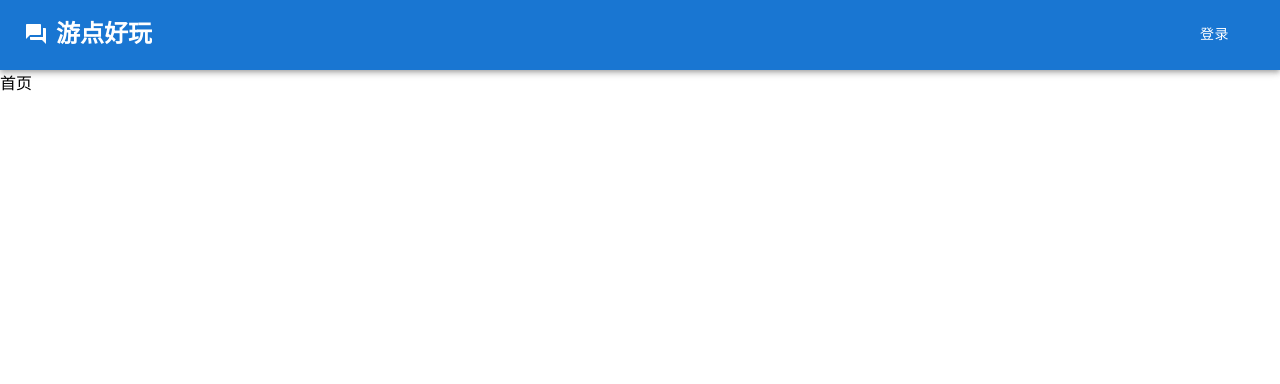
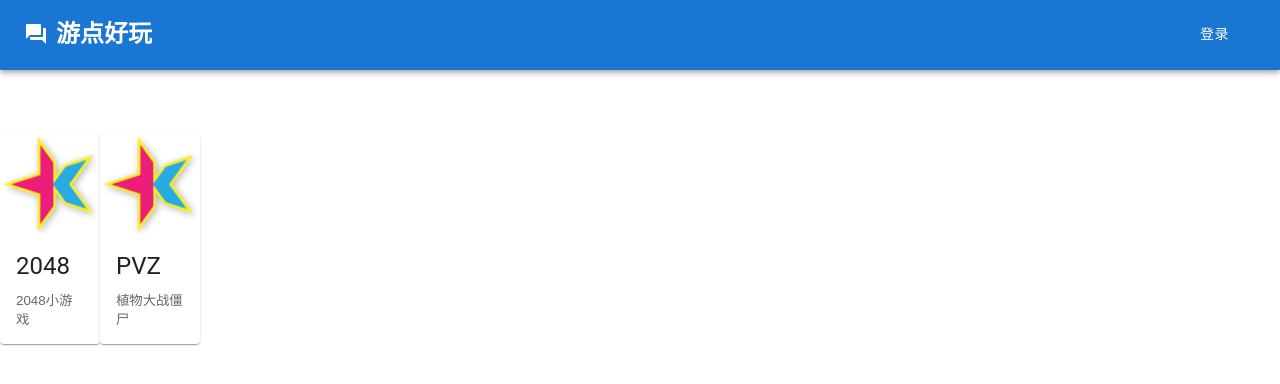
Before and after one commit to lyx12366/ReallyFun-browser, a React (Create React App) app: page / in a window 1280 px wide. Shown: the top 384 px of the page. Built offline with nearby package versions, Linux system fonts and the light colour scheme.

Commit message:
🎴增加卡片组件

```diff
--- a/package.json
+++ b/package.json
@@ -7,13 +7,11 @@
     "@emotion/styled": "^11.9.3",
     "@mui/icons-material": "^5.8.4",
     "@mui/material": "^5.8.6",
-    "@mui/styled-engine-sc": "^5.8.0",
     "axios": "^0.27.2",
     "react": "^18.2.0",
     "react-dom": "^18.2.0",
     "react-router-dom": "^6.3.0",
     "react-scripts": "5.0.1",
-    "styled-components": "^5.3.5",
     "universal-cookie": "^4.0.4",
     "web-vitals": "^2.1.0"
   },
--- /dev/null
+++ b/src/components/ActionAreaCard.js
@@ -0,0 +1,31 @@
+import * as React from "react";
+import Card from "@mui/material/Card";
+import CardContent from "@mui/material/CardContent";
+import CardMedia from "@mui/material/CardMedia";
+import Typography from "@mui/material/Typography";
+import { CardActionArea } from "@mui/material";
+import logo from "../static/images/logo.png";
+
+export default function ActionAreaCard(props) {
+  return (
+    <Card sx={{ maxWidth: 100 }}>
+      <CardActionArea onClick={() => console.log("handleInfor")}>
+        <CardMedia
+          component="img"
+          height="100"
+          image={logo}
+          // image="http://codesohigh.com/images/logo.png"
+          alt="logo"
+        />
+        <CardContent>
+          <Typography gutterBottom variant="h5" component="div">
+            {props.gamename}
+          </Typography>
+          <Typography variant="body4" color="text.secondary">
+            {props.introduction}
+          </Typography>
+        </CardContent>
+      </CardActionArea>
+    </Card>
+  );
+}
--- a/src/components/NavBar.js
+++ b/src/components/NavBar.js
@@ -230,7 +230,7 @@ class NavBar extends React.Component {
                 </MenuItem>
               ))}
               <MenuItem
-                key="注销"
+                key="logout"
                 onClick={(ev) => {
                   this.handleCloseUserMenu(ev);
                   this.handleLogout();
--- a/src/views/Home.js
+++ b/src/views/Home.js
@@ -1,9 +1,23 @@
 // import Button from "@mui/material/Button";
 import React from "react";
+import { Box } from "@mui/material";
+import ActionAreaCard from "../components/ActionAreaCard";
 
 class Home extends React.Component {
   render() {
-    return <div>首页</div>;
+    return (
+      <Box
+        sx={{
+          marginTop: 8,
+          display: "flex",
+          flexDirection: "row",
+          alignItems: "center",
+        }}
+      >
+        <ActionAreaCard introduction="2048小游戏" gamename="2048" />
+        <ActionAreaCard introduction="植物大战僵尸" gamename="PVZ" />
+      </Box>
+    );
   }
 }
 
```
Also changed, not shown: src/static/images/logo.png (added).
